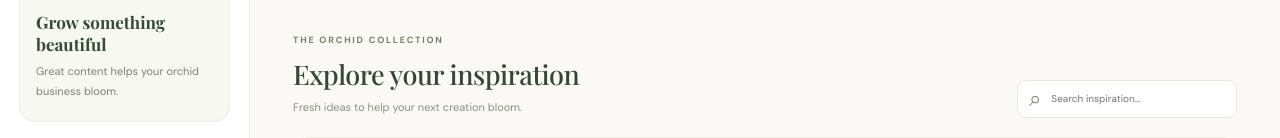
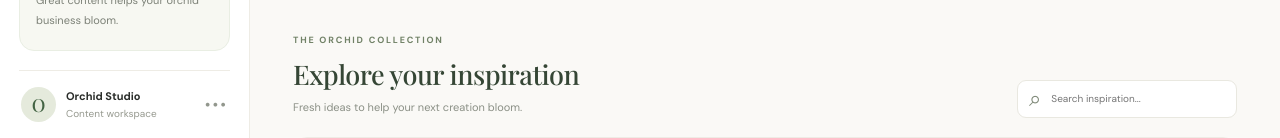
Before and after one commit to Kalani-Udeshika/Social-Media-Handler, a React (Vite) app: page / in a window 1280 px wide. Shown: the part 662-800 px from the top of the page. Built offline with nearby package versions, Linux system fonts and the light colour scheme; no server answers; grey boxes are pictures that could not be loaded; a web font is replaced by a local one; what aws-amplify would draw is missing.

Commit message:
remove unorderd comment

```diff
--- a/src/App.jsx
+++ b/src/App.jsx
@@ -151,14 +151,14 @@ function App() {
             </button> */}
           </div>
 
-          {/* <div className="profile">
+          <div className="profile">
             <div className="profile-avatar">O</div>
             <div className="profile-details">
               <strong>Orchid Studio</strong>
               <small>Content workspace</small>
             </div>
             <span className="profile-menu">•••</span>
-          </div> */}
+          </div>
         </div>
       </aside>
 
```
